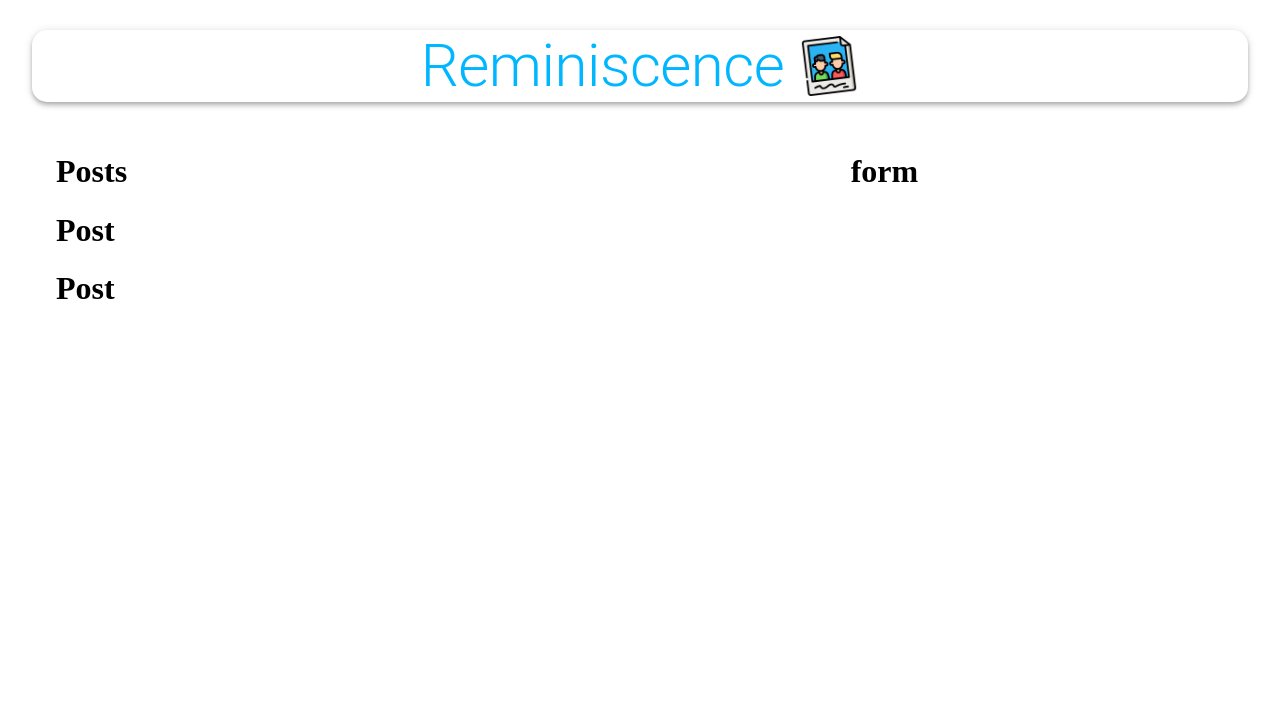
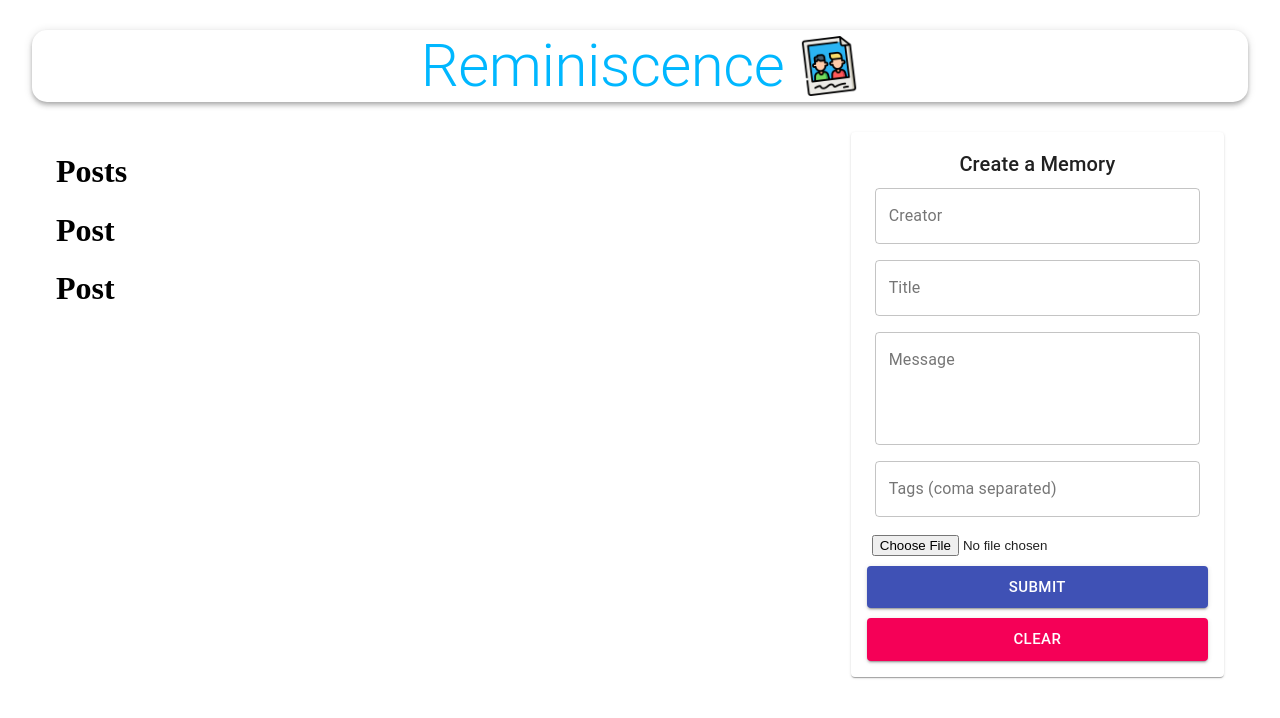
Before and after one commit to Abhinav1299/Reminiscence, a React (Create React App) app in the folder client/: page / in a window 1280 px wide. Shown: the top 718 px of the page. Built offline with nearby package versions, Linux system fonts and the light colour scheme; no server answers.

Commit message:
create post implementation

```diff
--- a/client/src/App.js
+++ b/client/src/App.js
@@ -12,7 +12,7 @@ const App = () => {
     const styleClasses = srcStyles();
     const dispatch = useDispatch();
 
-    useEffect(() => {
+    useEffect(() => {                       // after execution of useEffect, our store has post data, and now any component can use it.
         dispatch(getPosts());
     }, [dispatch]);
 
--- a/client/src/actions/post.js
+++ b/client/src/actions/post.js
@@ -25,3 +25,16 @@ export const getPosts = () => async (dispatch) => {
         console.log(err.message);
     }
 }
+
+export const createPost = (post) => async (dispatch) => {
+
+    try{
+        const { data } = await api.createPost(post);
+        dispatch({
+            type: 'CREATE',
+            payload: data
+        })
+    } catch(err) {
+        console.log(err.message);
+    }
+}
--- a/client/src/api/index.js
+++ b/client/src/api/index.js
@@ -3,3 +3,4 @@ import axios from 'axios';
 const url = 'http://localhost:5000/posts';
 
 export const fetchPosts = () => axios.get(url);
+export const createPost = (newPost) => axios.post(url, newPost);
--- a/client/src/components/Form/Form.js
+++ b/client/src/components/Form/Form.js
@@ -1,10 +1,55 @@
-import React from 'react';
+import React, { useState } from 'react';
+import { TextField, Button, Typography, Paper } from '@material-ui/core';
+import formStyles from './styles';
+import FileBase from 'react-file-base64';
+import { useDispatch } from 'react-redux';
+import { createPost } from '../../actions/post';
 
 const Form = () => {
+
+    const classes = formStyles();
+
+    const dispatch = useDispatch();
+
+    const [postData, setPostData] = useState({ creator: '', title: '', message: '', tags: '', selectedFile: ''})
+
+    const handleSubmit = (e) => {
+        e.preventDefault();
+        dispatch(createPost(postData));
+    }
+
+    const clear = () => {
+
+    }
+
     return (
-        <div>
-            <h1> form </h1>
-        </div>
+        <Paper className = {classes.paper}>
+
+            <form autoComplete='off' noValidate className={`${classes.root} ${classes.form}`} onSubmit={handleSubmit}>
+
+                <Typography variant='h6'>Create a Memory</Typography>
+
+                <TextField name="creator" variant="outlined" label="Creator" fullWidth value={postData.creator} onChange={(e) => {setPostData({ ...postData, creator: e.target.value})}} />
+
+                <TextField name="title" variant="outlined" label="Title" fullWidth value={postData.title} onChange={(e) => setPostData({ ...postData, title: e.target.value })} />
+
+                <TextField name="message" variant="outlined" label="Message" fullWidth multiline rows={4} value={postData.message} onChange={(e) => setPostData({ ...postData, message: e.target.value })} />
+
+                <TextField name="tags" variant="outlined" label="Tags (coma separated)" fullWidth value={postData.tags} onChange={(e) => setPostData({ ...postData, tags: e.target.value.split(',') })} />
+
+                <div className={classes.fileInput}>
+                    <FileBase type="file" multiple={false} onDone = {({ base64 }) => {
+                        setPostData({...postData, selectedFile: base64})
+                    }}/>
+                </div>
+
+                <Button className={classes.buttonSubmit} variant="contained" color="primary" size="large" type="submit" fullWidth>Submit</Button>
+
+                <Button variant="contained" color="secondary" size="large" onClick={clear} fullWidth>Clear</Button>
+
+            </form>
+
+        </Paper>
     )
 }
 
--- a/client/src/reducers/post.js
+++ b/client/src/reducers/post.js
@@ -3,7 +3,7 @@ const postReducer = (state = [], action) => {
         case 'FETCH_ALL':
             return action.payload;
         case 'CREATE':
-            return state;
+            return [...state, action.payload];
         default: return state;
     }
 }
```
Also changed, not shown: 1 other file (tests, documents, lock files or other folders).
